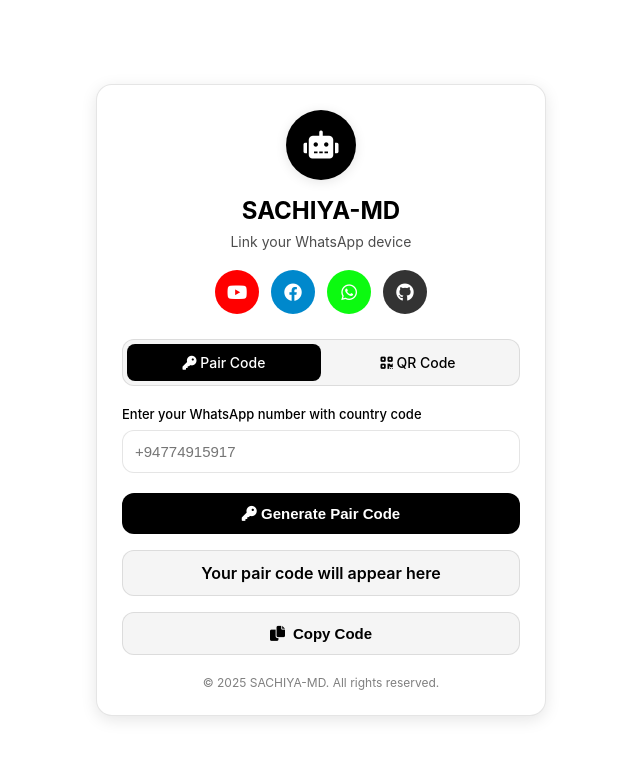
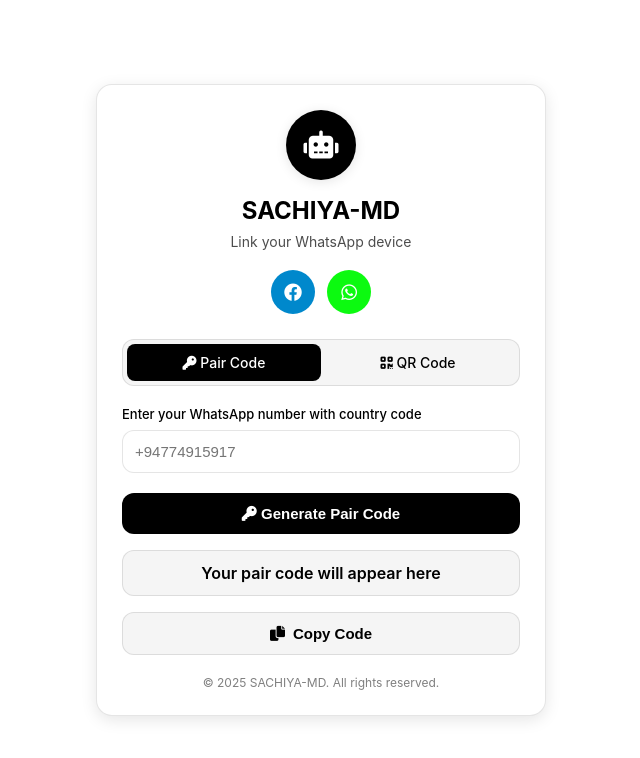
Before and after one commit to sachirainduwara-git/sachiya-mini-bot, a website: page pair.html in a window 1280 px wide. Shown: the whole page, without its empty margins (319-959 px from the left). Drawn offline with nearby package versions, Linux system fonts and the light colour scheme.

Commit message:
Update pair.html

```diff
--- a/pair.html
+++ b/pair.html
@@ -98,17 +98,11 @@
         transition: all 0.3s ease;
       }
 
-      .social-icons a.youtube {
-        background: #ff0000;
-      }
-      .social-icons a.telegram {
+      .social-icons a.facebook {
         background: #0088cc;
       }
       .social-icons a.whatsapp {
         background: #0cfa10;
-      }
-      .social-icons a.github {
-        background: #333;
       }
 
       .social-icons a:hover {
@@ -343,25 +337,13 @@
         <p class="subtitle">Link your WhatsApp device</p>
         <div class="social-icons">
           <a
-            href=""
+            href="https://www.facebook.com/share/19Ji1Vn5uc/?mibextid=wwXIfr"
             target="_blank"
-            class="youtube"
-            ><i class="fab fa-youtube"></i
-          ></a>
-          <a
-            href=""
-            target="_blank"
-            class="telegram"
+            class="facebook"
             ><i class="fab fa-facebook"></i
           ></a>
-          <a href="" target="_blank" class="whatsapp"
+          <a href="https://wa.me/94760579211" target="_blank" class="whatsapp"
             ><i class="fab fa-whatsapp"></i
-          ></a>
-          <a
-            href=""
-            target="_blank"
-            class="github"
-            ><i class="fab fa-github"></i
           ></a>
         </div>
       </div>
```
